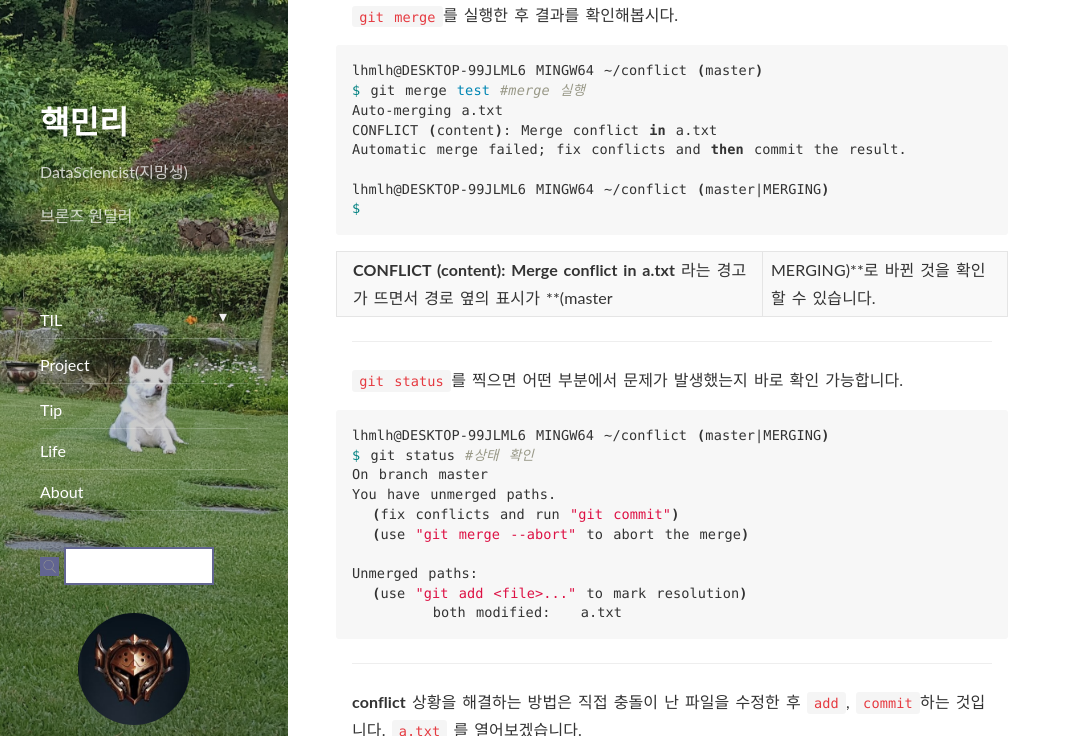
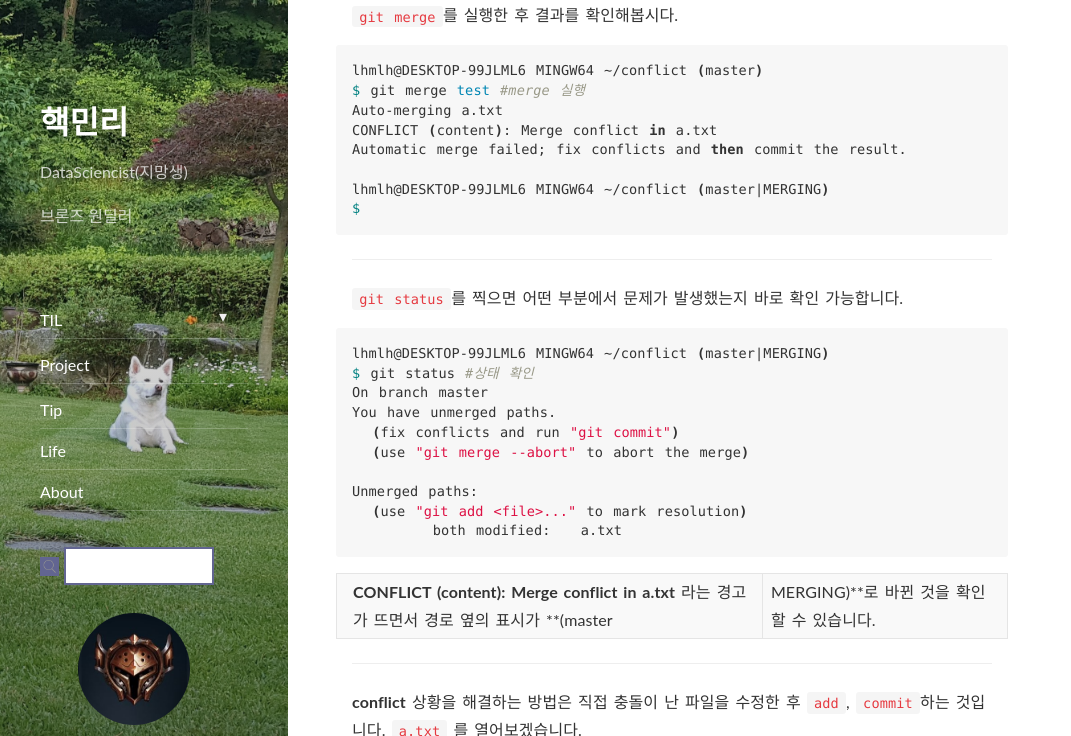
Before and after one commit to lhmlhm1111/lhmlhm1111.github.io, a Jekyll site: the page built from _posts/2020-09-24-Tip-Tip-github_branch&PR(1).markdown, in a window 1280 px wide and 900 px high, scrolled down 7330 px, cut to the strip 0-736 px from the top of the window. Shown: the whole strip, without its empty margins (0-1071 px from the left). Built offline with Jekyll 4.4.1, drawn with Linux system fonts in a browser that asks for light colours; nearby versions of some CDN libraries; comment, search, counter and statistics services are not loaded; part of the change alters nothing that is shown.

````diff
--- a/_posts/2020-09-24-Tip-Tip-github_branch&PR(1).markdown
+++ b/_posts/2020-09-24-Tip-Tip-github_branch&PR(1).markdown
@@ -232,8 +232,6 @@ lhmlh@DESKTOP-99JLML6 MINGW64 ~/conflict (master|MERGING)
 $
 ```
 
-**CONFLICT (content): Merge conflict in a.txt** 라는 경고가 뜨면서 경로 옆의 표시가 **(master|MERGING)**로 바뀐 것을 확인할 수 있습니다.
-
 ---
 
 `git status`를 찍으면 어떤 부분에서 문제가 발생했는지 바로 확인 가능합니다.
@@ -250,6 +248,8 @@ Unmerged paths:
   (use "git add <file>..." to mark resolution)
         both modified:   a.txt
 ```
+
+**CONFLICT (content): Merge conflict in a.txt** 라는 경고가 뜨면서 경로 옆의 표시가 **(master|MERGING)**로 바뀐 것을 확인할 수 있습니다.
 
 ---
 
````
